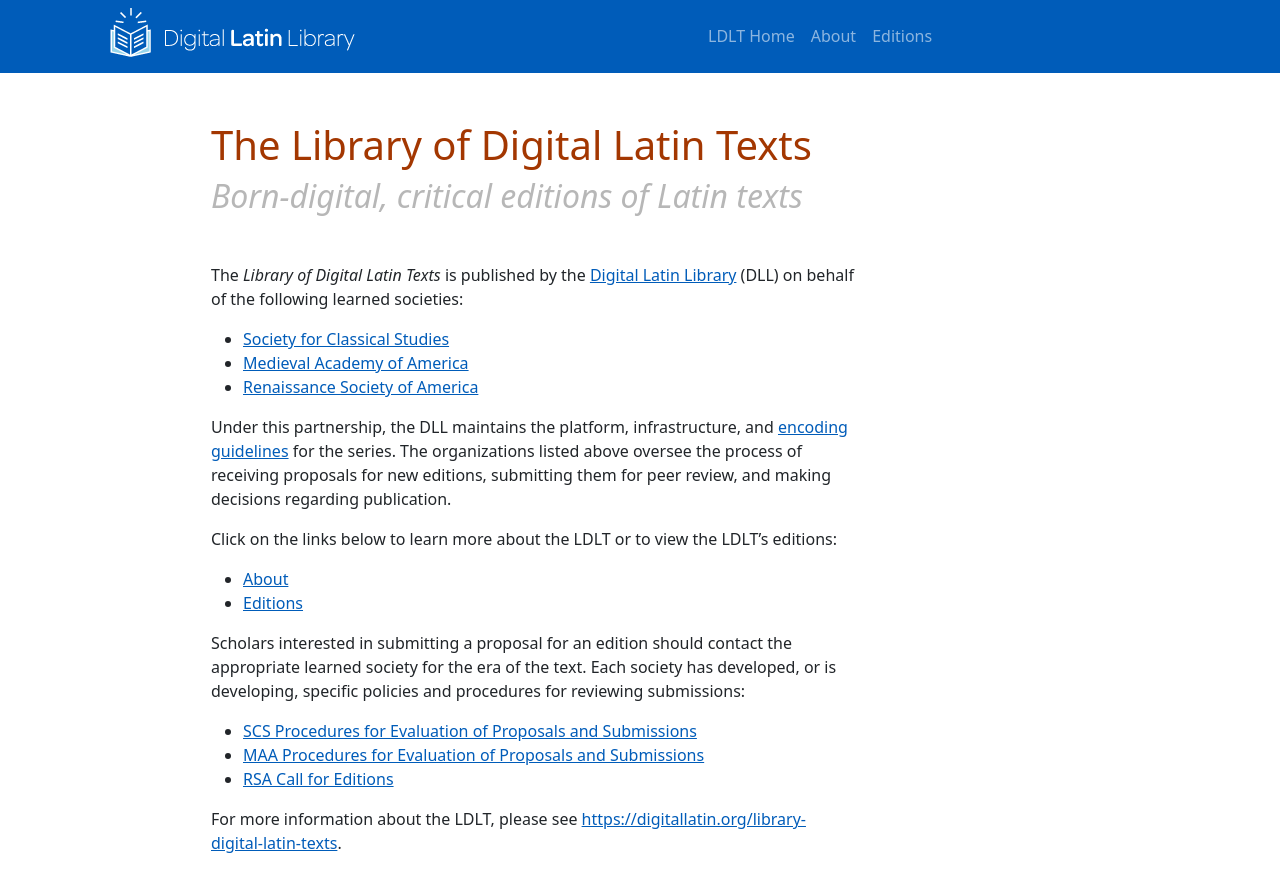
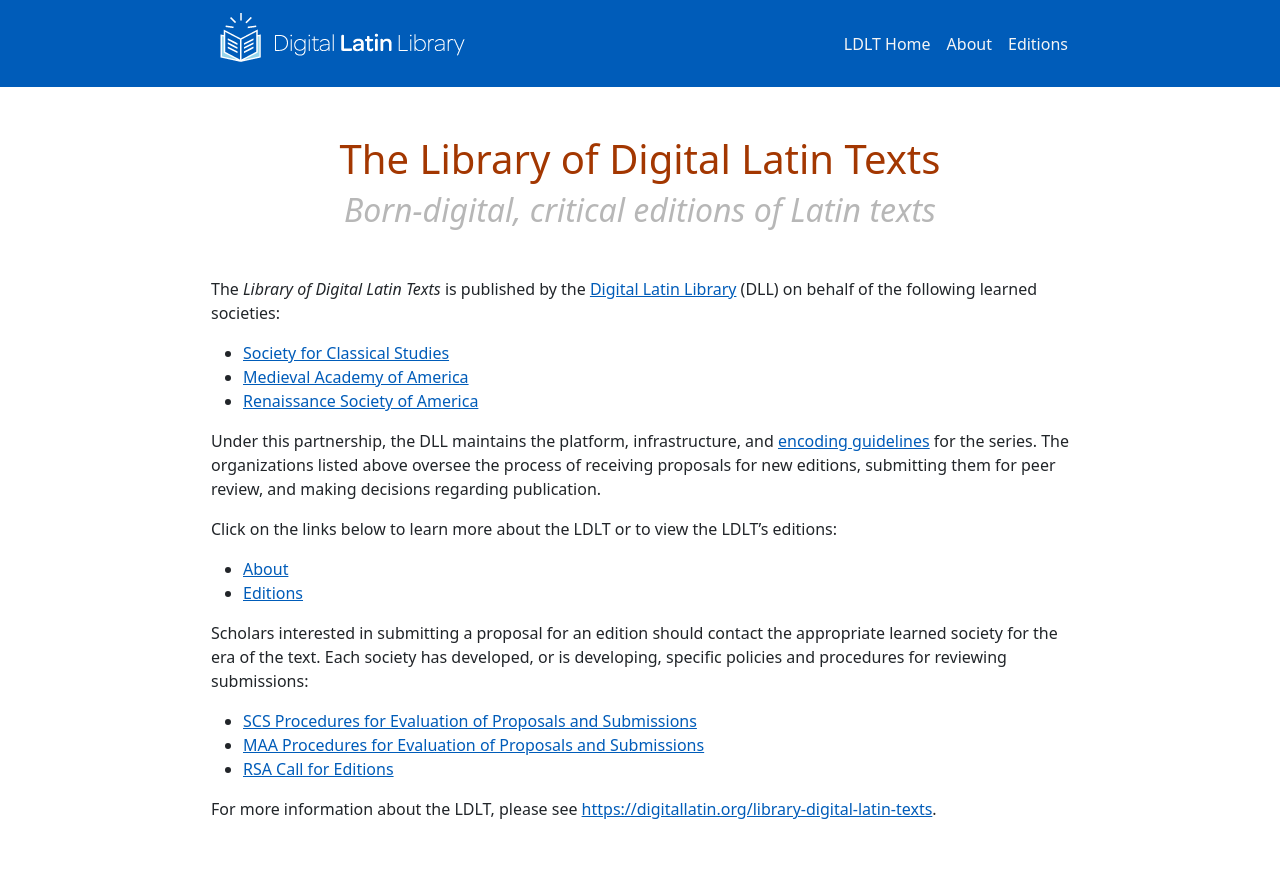
Before and after one commit to hcayless/ldlt-jekyll, a Jekyll site: the page built from index.md, in a window 1280 px wide and 900 px high. Shown: the top 892 px of the window. Built offline with Jekyll 4.4.1, drawn with Linux system fonts in a browser that asks for light colours.

Commit message:
Committing some minor changes in the format and styles.

```diff
--- a/_includes/navbar.html
+++ b/_includes/navbar.html
@@ -1,23 +1,15 @@
-<nav class="navbar navbar-expand-lg navbar-dark sticky-top pb-3">
-  <div class="container mr-2 ml-2">
-    <div class="row w-100 mx-auto">
-      <div class="col">
-        <a class="navbar-brand" href="http://digitallatin.org/"><img src="/assets/images/DLL-logo.png"
-            alt="Digital Latin Library Home" /></a>
-          <button class="navbar-toggler" type="button" data-toggle="collapse" data-target="#navbarNavAltMarkup"
-          aria-controls="navbarNavAltMarkup" aria-expanded="false" aria-label="Toggle navigation">
-          <span class="navbar-toggler-icon"></span>
-          </button>
-      </div>
-      <div class="col">
-        <div class="collapse navbar-collapse" id="navbarNavAltMarkup">
-          <div class="navbar-nav mt-2">
-            <a class="nav-item nav-link" href="https://ldlt.digitallatin.org/">LDLT Home<span class="sr-only"></span></a>
-            <a class="nav-item nav-link" href="https://ldlt.digitallatin.org/about.html">About</a>
-            <a class="nav-item nav-link" href="https://ldlt.digitallatin.org/editions.html">Editions</a>
-          </div>
+<nav class="navbar navbar-expand-md sticky-top">
+    <div class="container">
+        <a class="navbar-brand" href="http://digitallatin.org/"><img src="/assets/images/DLL-logo.png" alt="Digital Latin Library Home" /></a>
+        <button class="navbar-toggler" type="button" data-toggle="collapse" data-target="#navbarToggle" aria-controls="navbarToggle" aria-expanded="false" aria-label="Toggle navigation">
+        <span class="navbar-toggler-icon"></span>
+      </button>
+        <div class="collapse navbar-collapse" id="navbarToggle">
+            <div class="navbar-nav ml-auto">
+                <a class="nav-item nav-link" href="https://ldlt.digitallatin.org/">LDLT Home</a>
+                <a class="nav-item nav-link" href="https://ldlt.digitallatin.org/about.html">About</a>
+                <a class="nav-item nav-link" href="https://ldlt.digitallatin.org/editions.html">Editions</a>
+            </div>
         </div>
-      </div>
     </div>
-  </div>
 </nav>
--- a/assets/css/styles.scss
+++ b/assets/css/styles.scss
@@ -1,6 +1,5 @@
 ---
 ---
-
 html {
     padding: 0;
     margin: 0;
@@ -23,13 +22,21 @@
     background-color: #005cb9;
 }
 
+.navbar .container {
+    width: 70%;
+}
+
 a.navbar-brand {
     margin-bottom: 0.75rem;
     margin-left: 1rem;
 }
 
 .navbar-nav {
-    margin-left: 3rem;
+    margin-left: auto;
+}
+
+.navbar-nav a {
+    color: whitesmoke;
 }
 
 // Home Page
@@ -39,12 +46,14 @@
 
 #main h1 {
     color: #a33701;
+    text-align: center;
 }
 
 #main h2 {
     font-style: italic;
     font-weight: 100;
     color: #b7b7b7;
+    text-align: center;
 }
 
 #main h3 {
@@ -63,11 +72,10 @@
 
 #main p,
 #info p {
-    width: 75%;
 }
 
 #info {
-  margin-bottom: 3rem;
+    margin-bottom: 3rem;
 }
 
 // Footer
@@ -81,6 +89,11 @@
     width: 100%;
 }
 
+footer .container {
+    width: 80%;
+    text-align: center;
+}
+
 footer ul.nav {
     display: block;
     padding-left: 0;
```
